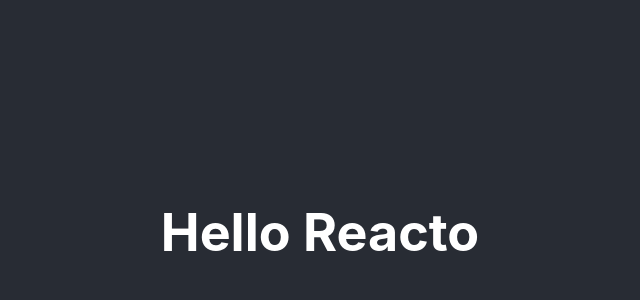
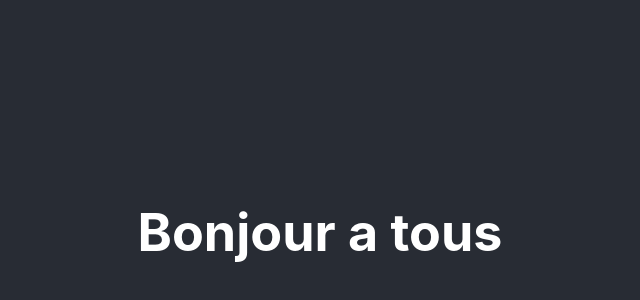
Before and after one commit to Felix45/hello-rails-front-end, a React (Create React App) app: page / in a window 1280 px wide. Shown: the part 168-468 px from the top of the page, without its empty margins (320-960 px from the left). Built offline with nearby package versions, Linux system fonts and the light colour scheme; the HTML template or start-up script is replaced by a standard one.

Commit message:
Add greeting component to the application

```diff
--- a/src/App.js
+++ b/src/App.js
@@ -1,10 +1,11 @@
 import './App.css';
+import Greeting from './components/Greeting';
 
 function App() {
   return (
     <div className="App">
       <header className="App-header">
-        <h1>Hello Reacto</h1>
+        <Greeting />
       </header>
     </div>
   );
--- /dev/null
+++ b/src/components/Greeting.js
@@ -0,0 +1,11 @@
+import React from "react";
+
+const Greeting = () => {
+  return (
+    <div>
+        <h1>Bonjour a tous</h1>
+    </div>
+  )
+};
+
+export default Greeting;
```
